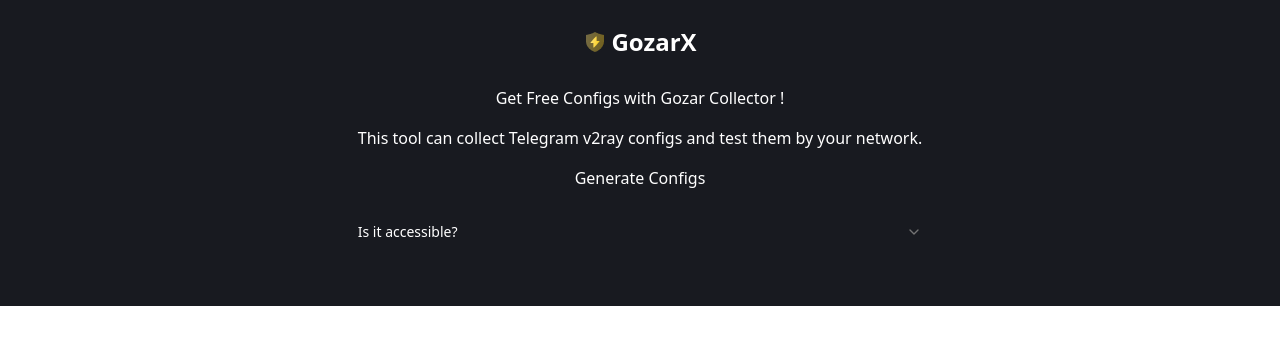
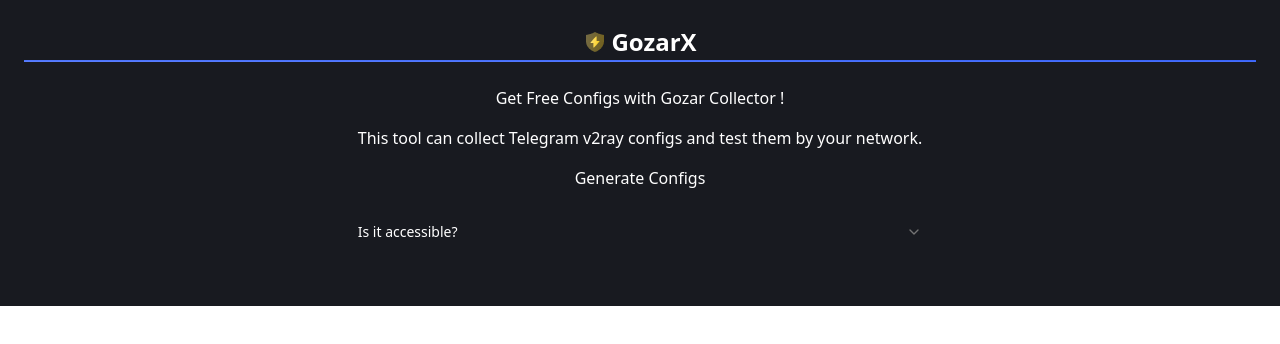
Before and after one commit to scowio/FrontGozar, a Next.js app: page / in a window 1280 px wide. Shown: the top 344 px of the page. Built offline with nearby package versions, Linux system fonts and the light colour scheme; no server answers.

Commit message:
feat: update ConfigContainer styling for improved visual consistency

```diff
--- a/components/config-container.jsx
+++ b/components/config-container.jsx
@@ -14,7 +14,7 @@
         <Image src="/pics/logo.png" alt="logo" width={24} height={24} />
         <h1 className="text-[24px] font-[700]">GozarX</h1>
       </div>
-      <div className="h-[2px] bg-white w-auto"></div>
+      <div className="h-[2px] bg-linear-to-bl from-[#335EF7] to-[#5F82FF] w-full"></div>
       {step === 1 ? <Generate setStep={setStep} /> : step === 2 ? <Progress setStep={setStep} time={3000} /> : <Results/>}
     </div>
   );
```
